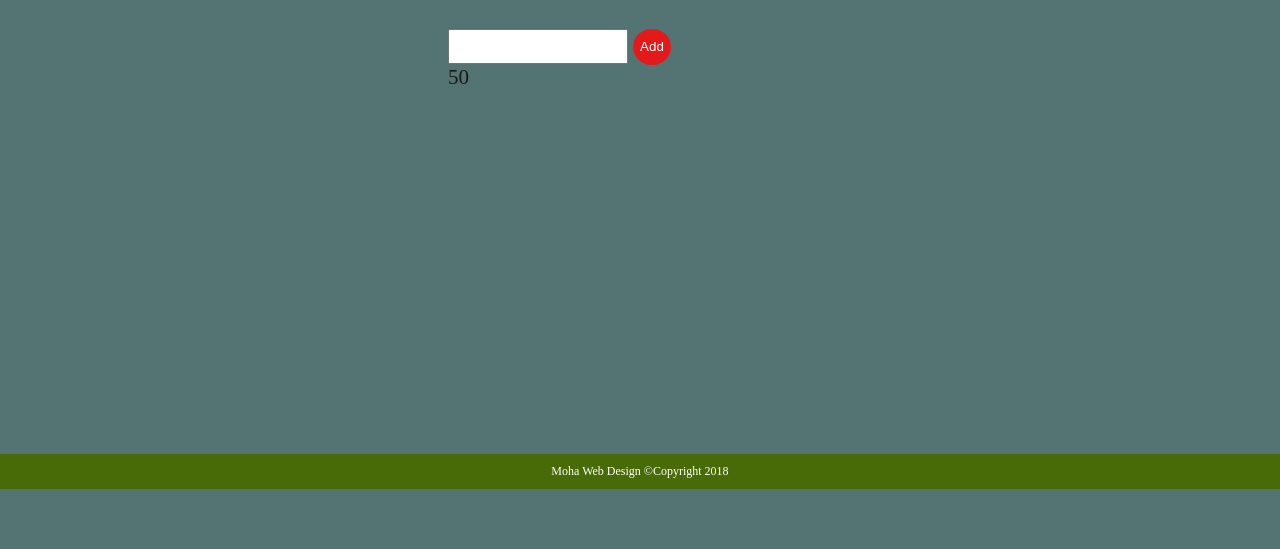
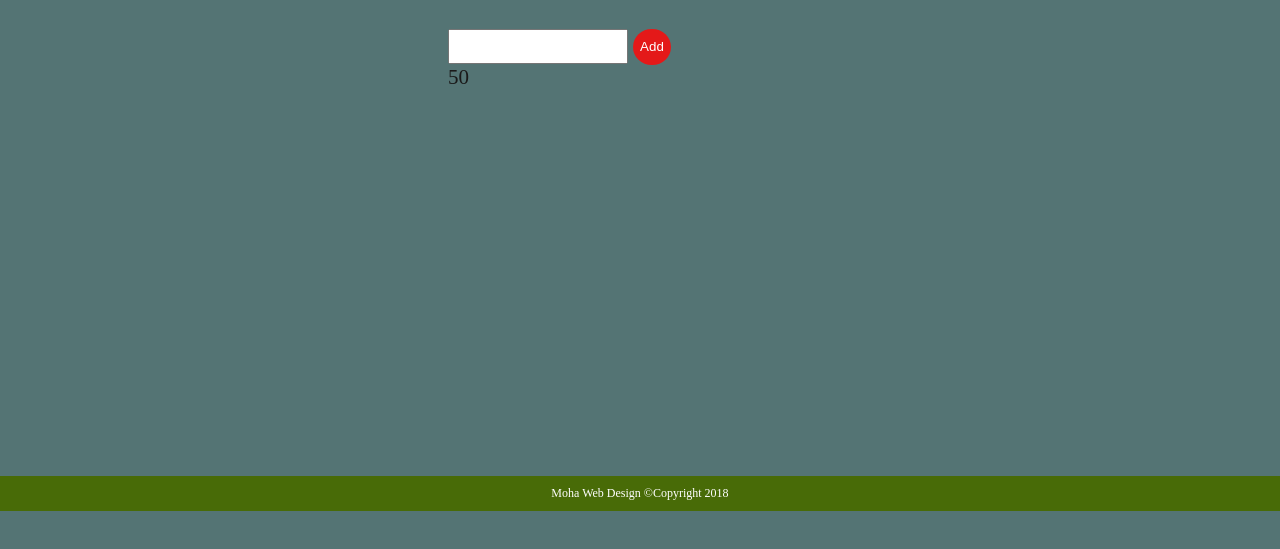
Before and after one commit to qooje14/todo-app-js, a plain HTML site: page index.html in a window 1280 px wide. Shown: the part 163-712 px from the top of the page. Drawn offline with Linux system fonts and the light colour scheme.

Commit message:
Update Demo.css

```diff
--- a/Demo.css
+++ b/Demo.css
@@ -79,7 +79,7 @@ background-color: red;
 footer{
 	font-size: 12px;
     padding: 10px;
-	margin-top: 28.5%;
+	margin-top: 30.2%;
 	margin-bottom: 0;
     color: #ffffff;
     background-color: #486b07;
```
